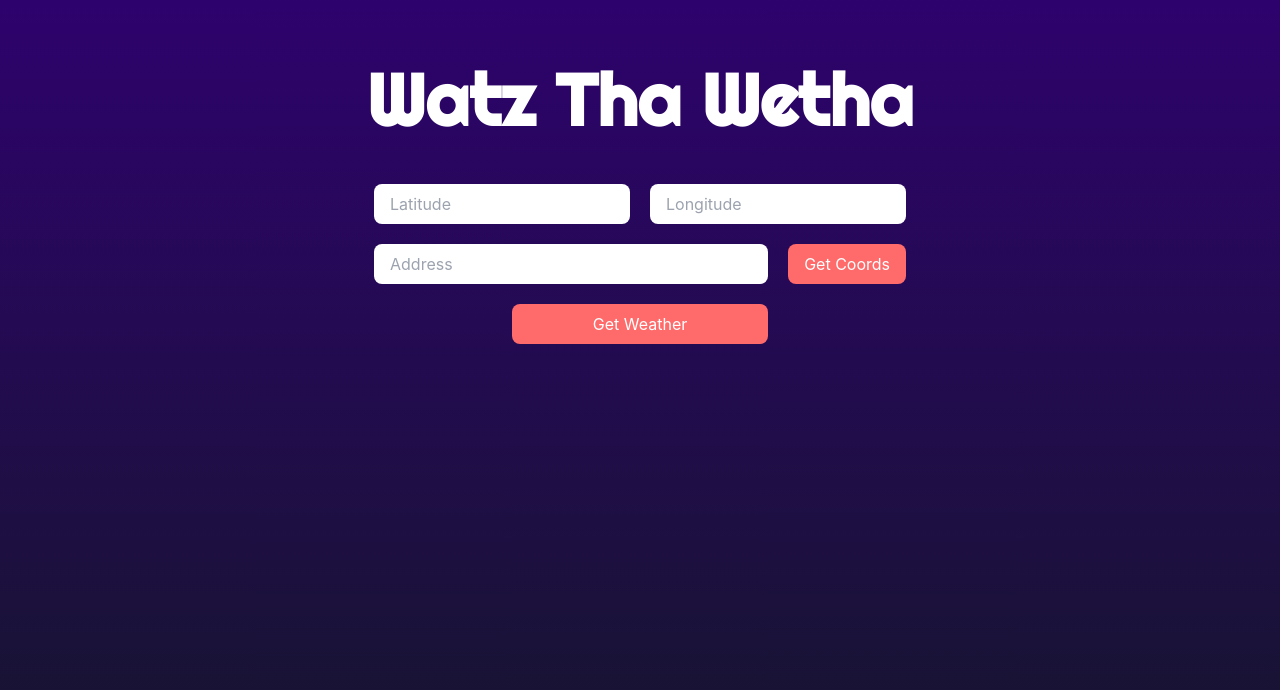
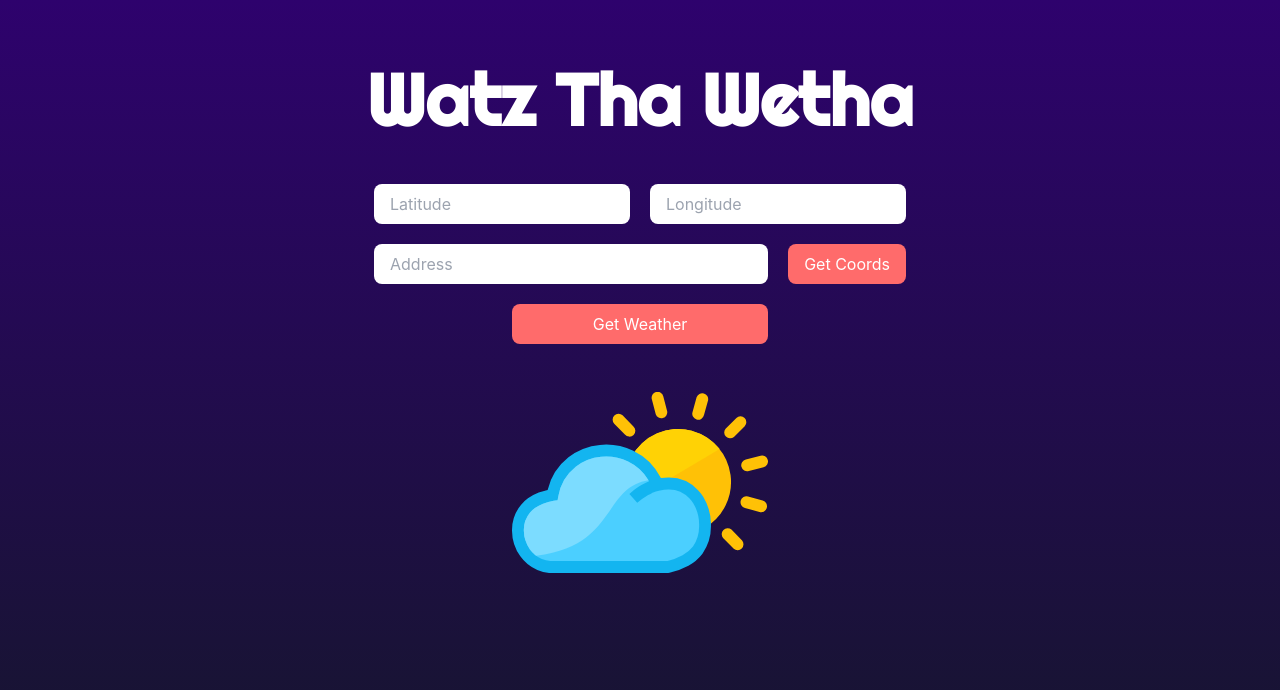
Before and after one commit to byronkeet/watz-tha-wetha, a Next.js app: page / in a window 1280 px wide. Shown: the top 690 px of the page. Built offline with nearby package versions, Linux system fonts and the light colour scheme.

Commit message:
Added weather image to page

```diff
--- a/src/pages/index.tsx
+++ b/src/pages/index.tsx
@@ -6,6 +6,7 @@ import FormInputs from "../components/FormInputs";
 import RenderChart from "../components/RenderChart";
 
 import type { Temperatures } from "../components/FormInputs";
+import Image from "next/image";
 
 const Home: NextPage = () => {
 
@@ -27,7 +28,7 @@ const Home: NextPage = () => {
 					setLoading={setLoading}
 					setTemperatures={setTemperatures}
 				/>
-				{ temperatures && <RenderChart chartData={temperatures} />}
+				{ temperatures ? <RenderChart chartData={temperatures} /> : <Image src="/weather.svg" alt="weather" width="256" height="256" className="w-64" />}
 			</div>
 		</main>
 		</>
```
